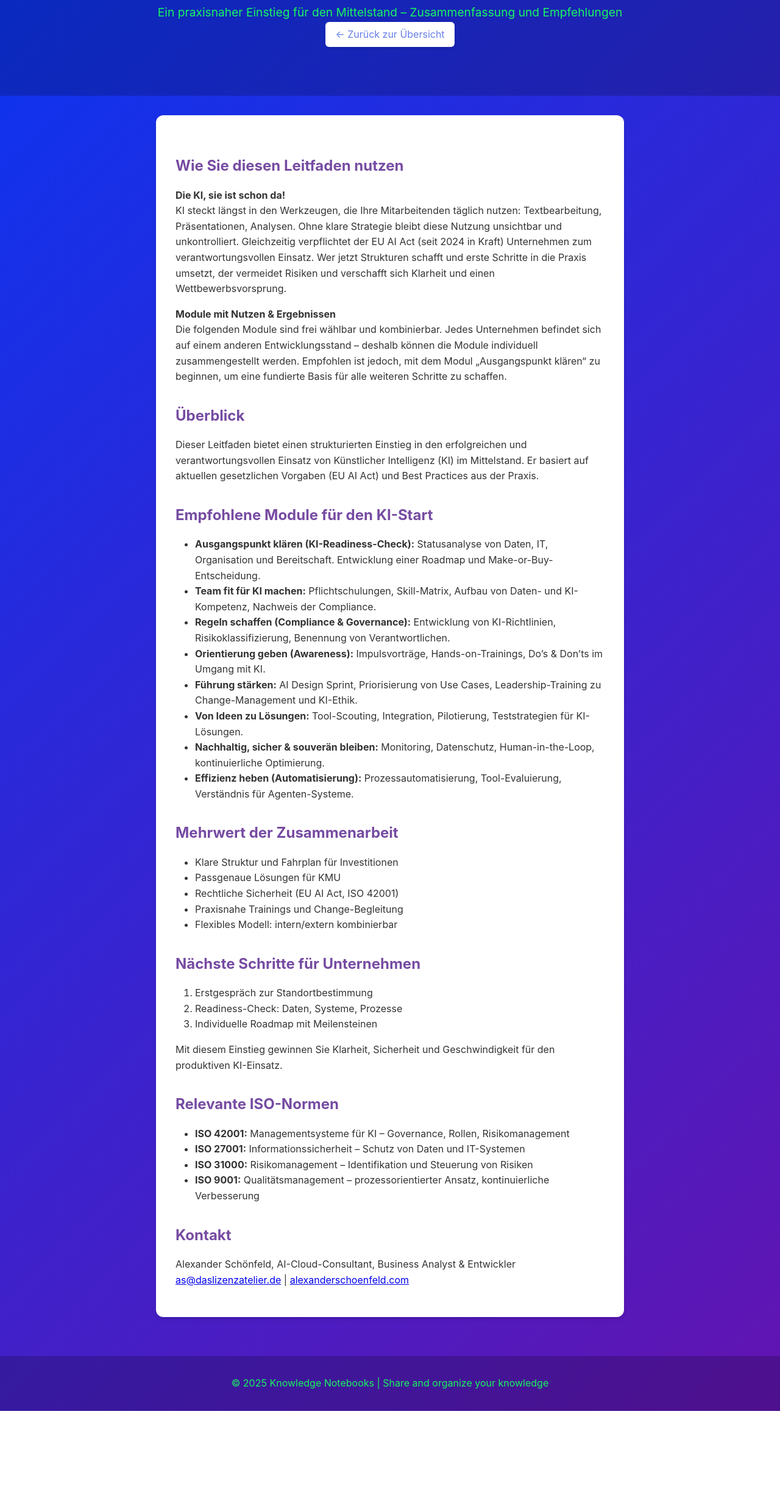
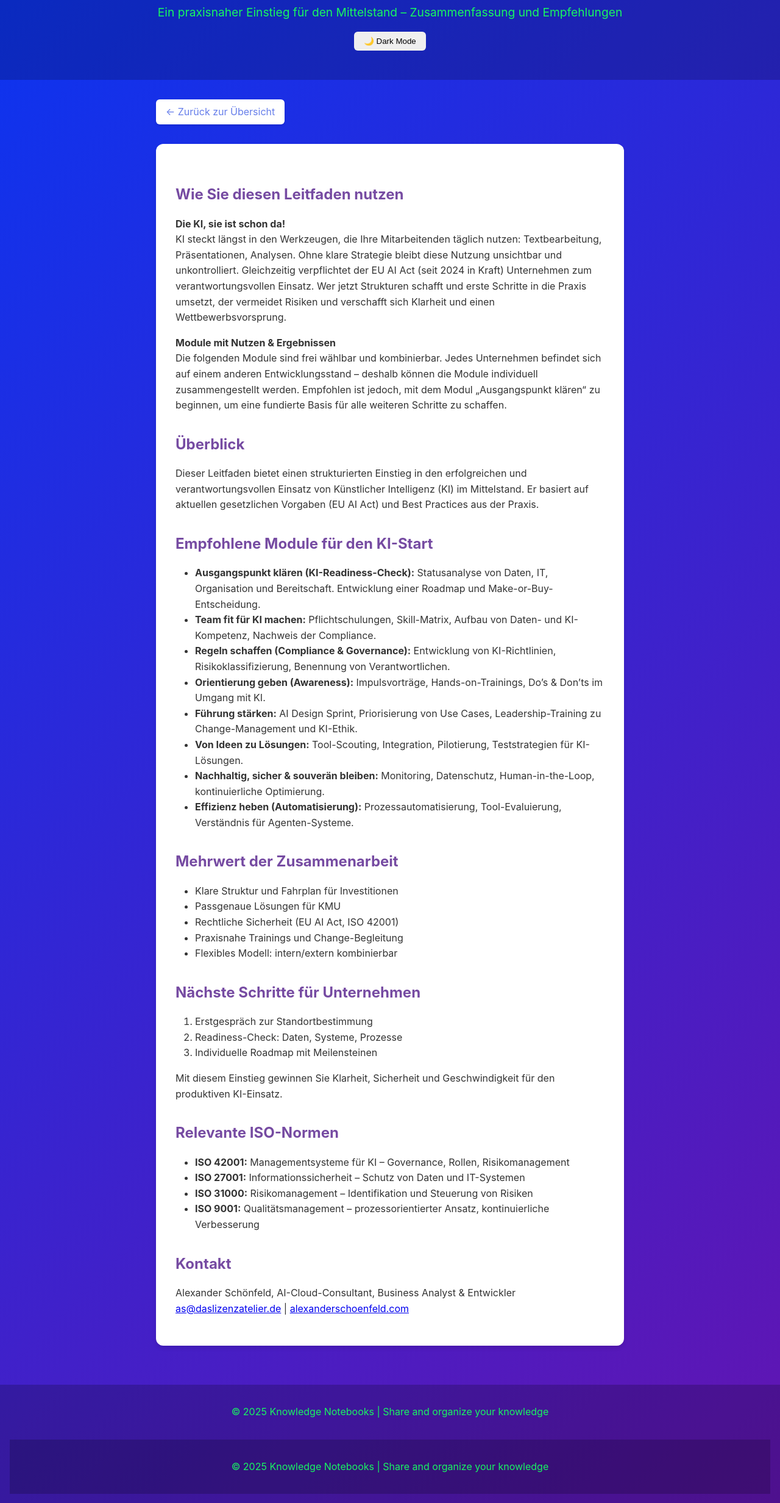
Before and after one commit to alsiesta/alsiesta.github.io, a plain HTML site: page notebooks/business/ki-leitfaden.html in a window 1280 px wide. Shown: the part 115-2580 px from the top of the page at 61% size. Before the commit the page ends 2429 px from the top, so only its background shows below. Drawn offline with Linux system fonts and the light colour scheme.

Commit message:
fixed minor button issue

```diff
--- a/notebooks/business/ki-leitfaden.html
+++ b/notebooks/business/ki-leitfaden.html
@@ -8,12 +8,13 @@
 </head>
 <body>
     <header>
-        <h1>Leitfaden: Künstliche Intelligenz im Unternehmen</h1>
-        <p>Ein praxisnaher Einstieg für den Mittelstand – Zusammenfassung und Empfehlungen</p>
-        <a href="../../index.html" class="back-link">← Zurück zur Übersicht</a>
+    <h1>Leitfaden: Künstliche Intelligenz im Unternehmen</h1>
+    <p>Ein praxisnaher Einstieg für den Mittelstand – Zusammenfassung und Empfehlungen</p>
+    <button id="theme-toggle" style="margin-top:1rem;padding:0.5rem 1rem;border-radius:6px;border:none;cursor:pointer;">🌙 Dark Mode</button>
     </header>
     <main class="notebook-page">
-        <div class="notebook-content">
+    <a href="../../index.html" class="back-link">← Zurück zur Übersicht</a>
+    <div class="notebook-content">
             <h2>Wie Sie diesen Leitfaden nutzen</h2>
             <p><strong>Die KI, sie ist schon da!</strong><br>
             KI steckt längst in den Werkzeugen, die Ihre Mitarbeitenden täglich nutzen: Textbearbeitung, Präsentationen, Analysen. Ohne klare Strategie bleibt diese Nutzung unsichtbar und unkontrolliert. Gleichzeitig verpflichtet der EU AI Act (seit 2024 in Kraft) Unternehmen zum verantwortungsvollen Einsatz. Wer jetzt Strukturen schafft und erste Schritte in die Praxis umsetzt, der vermeidet Risiken und verschafft sich Klarheit und einen Wettbewerbsvorsprung.</p>
@@ -66,6 +67,27 @@
     </main>
     <footer>
         <p>&copy; 2025 Knowledge Notebooks | Share and organize your knowledge</p>
+    <footer>
+        <p>&copy; 2025 Knowledge Notebooks | Share and organize your knowledge</p>
     </footer>
-</body>
-</html>
+    <script>
+    // Dark/Light mode toggle logic
+    const toggleBtn = document.getElementById('theme-toggle');
+    function setTheme(dark) {
+        if (dark) {
+            document.body.classList.add('dark-mode');
+            toggleBtn.textContent = '☀️ Light Mode';
+        } else {
+            document.body.classList.remove('dark-mode');
+            toggleBtn.textContent = '🌙 Dark Mode';
+        }
+    }
+    // Load theme from localStorage
+    const darkPref = localStorage.getItem('theme') === 'dark';
+    setTheme(darkPref);
+    toggleBtn.addEventListener('click', () => {
+        const isDark = !document.body.classList.contains('dark-mode');
+        setTheme(isDark);
+        localStorage.setItem('theme', isDark ? 'dark' : 'light');
+    });
+    </script>
--- a/styles.css
+++ b/styles.css
@@ -172,6 +172,7 @@ footer {
     border-radius: 12px;
     padding: 2rem;
     box-shadow: 0 4px 6px rgba(0, 0, 0, 0.1);
+    color: var(--text-color);
 }
 
 .notebook-content h1 {
```
